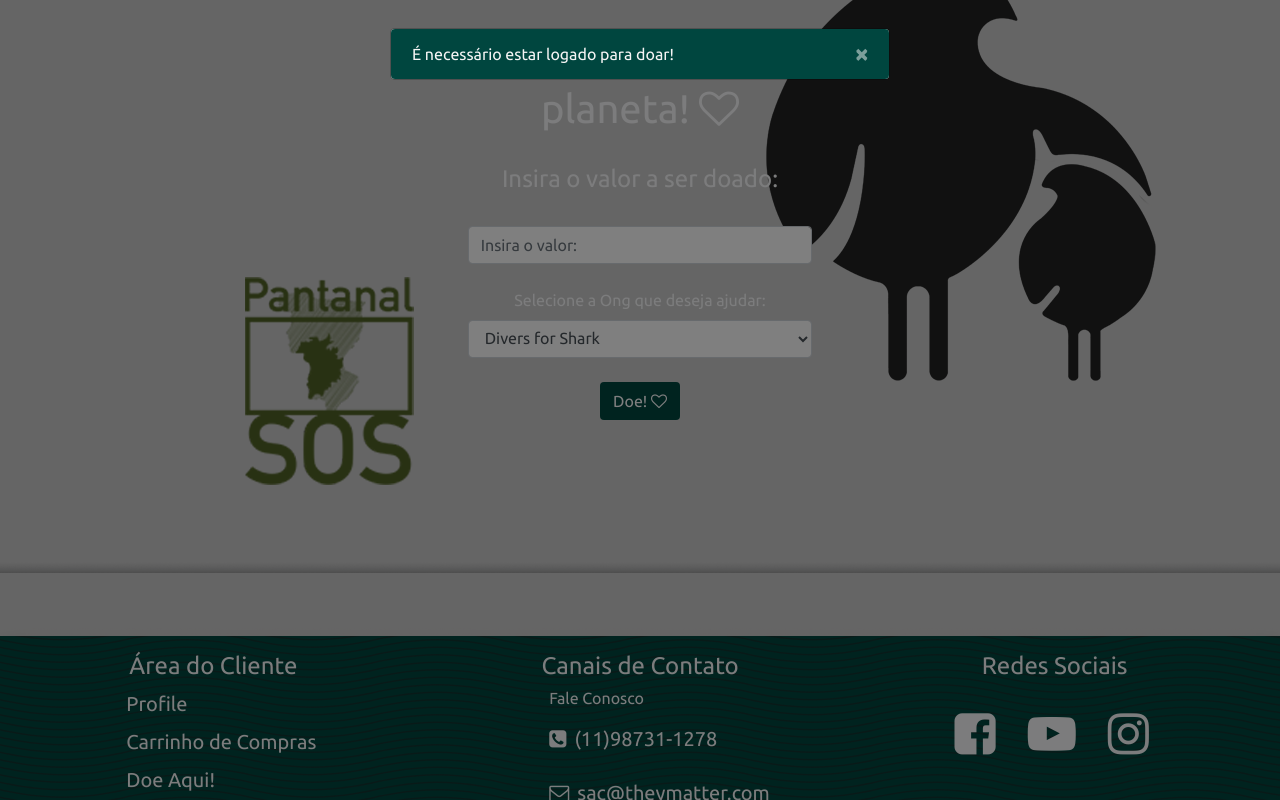
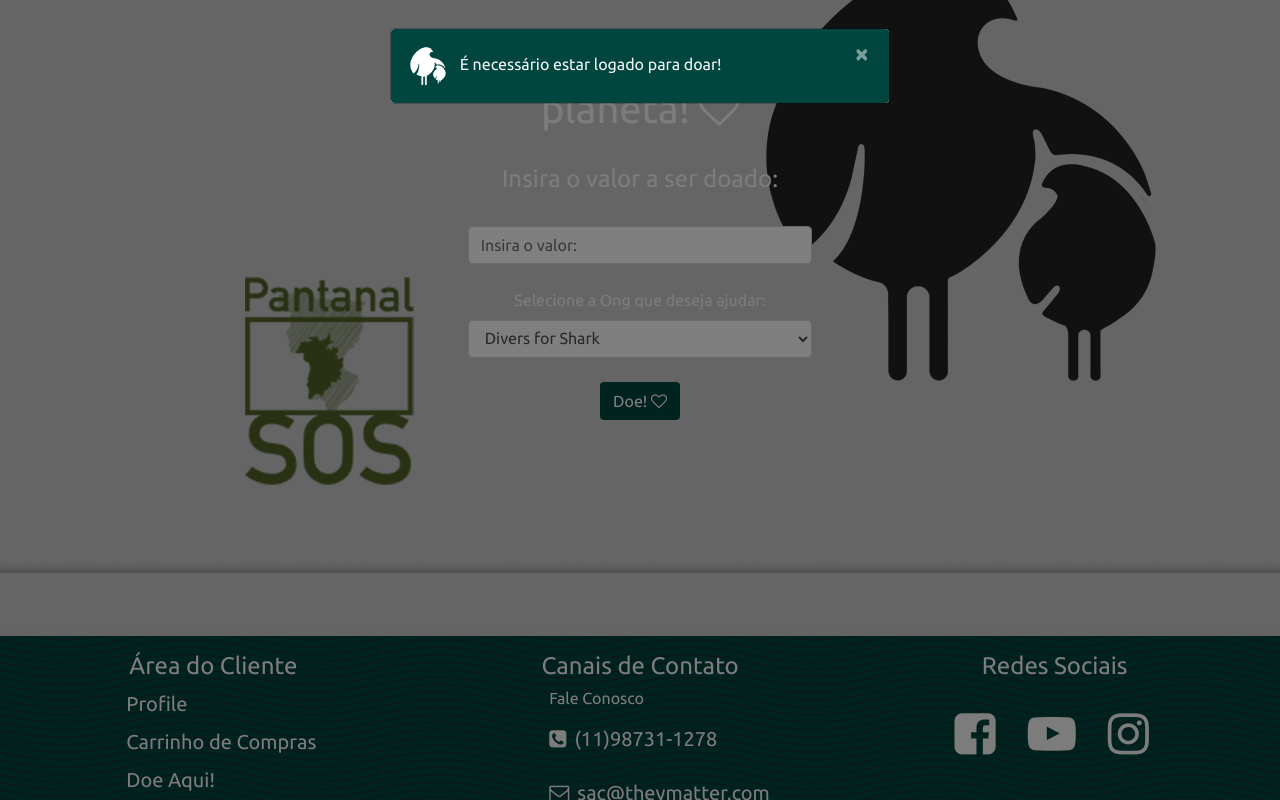
Before and after one commit to Safe-Nature/They-Matter, an Angular app in the folder front-end/front-end/: page /doacao in a window 1280 px wide. Both pictures are taken after a click on the button "Doe!". Shown: the part 430-1230 px from the top of the page. Built offline with nearby package versions, Linux system fonts and the light colour scheme; no server answers.

Commit message:
alteração de Alertas

```diff
--- a/front-end/front-end/src/app/alert/alert.component.html
+++ b/front-end/front-end/src/app/alert/alert.component.html
@@ -1,4 +1,6 @@
-<div class="alert alert-{{tipo}} alert-dismissible fade show m-0" role="alert">
+<div class="alert alert-{{tipo}} alert-dismissible fade show m-0 p-3" role="alert">
+    <img src="../../assets/padrao/logo_img.png" alt="Icone" width="40px" height="40px"
+    class="img-fluid rounded-circle mr-2 ">
    {{message}}
 
     <button type="button" class="close" data-dismiss="alert" aria-label="Close" (click) = 'OnClose()' >
```
